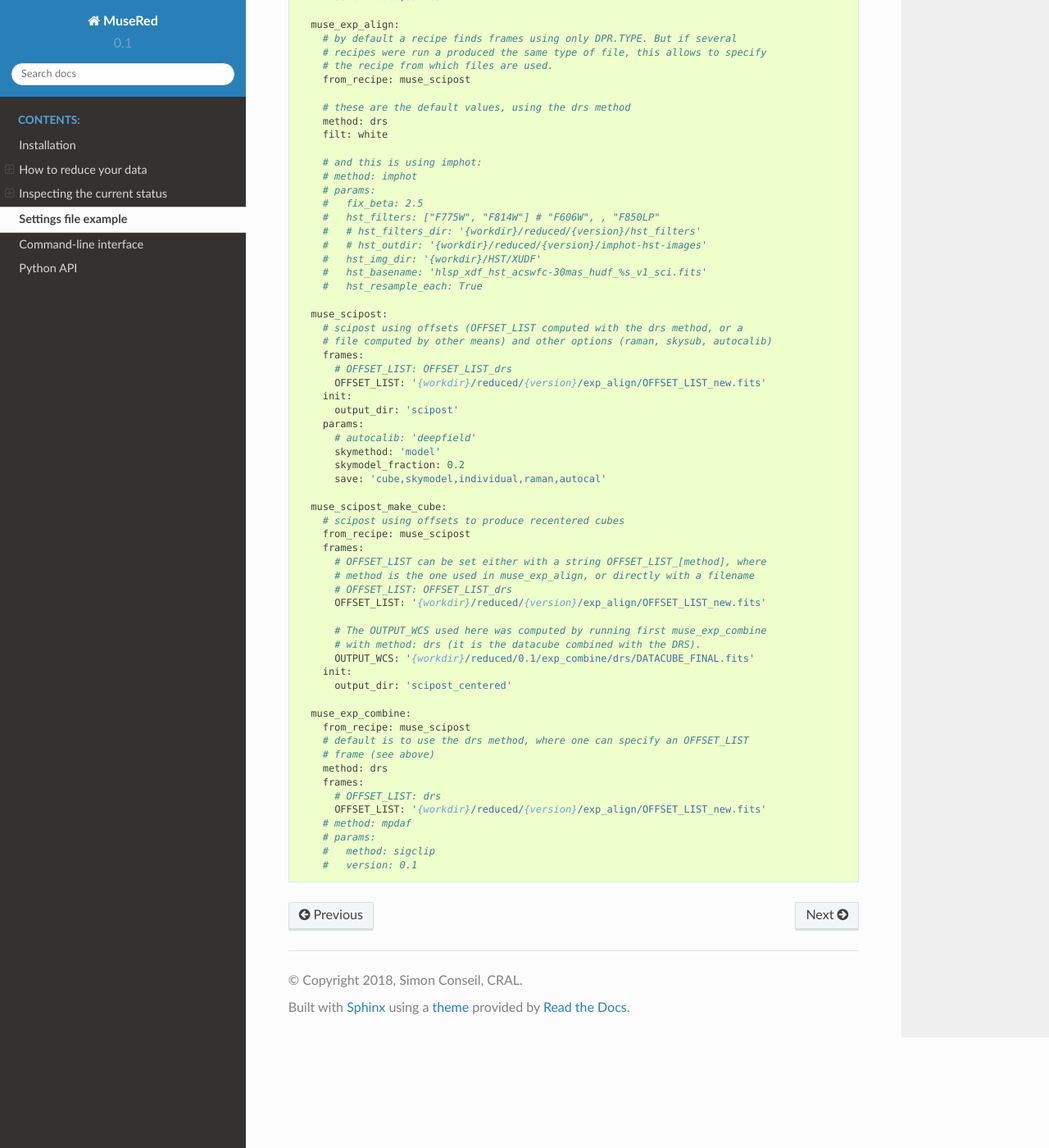
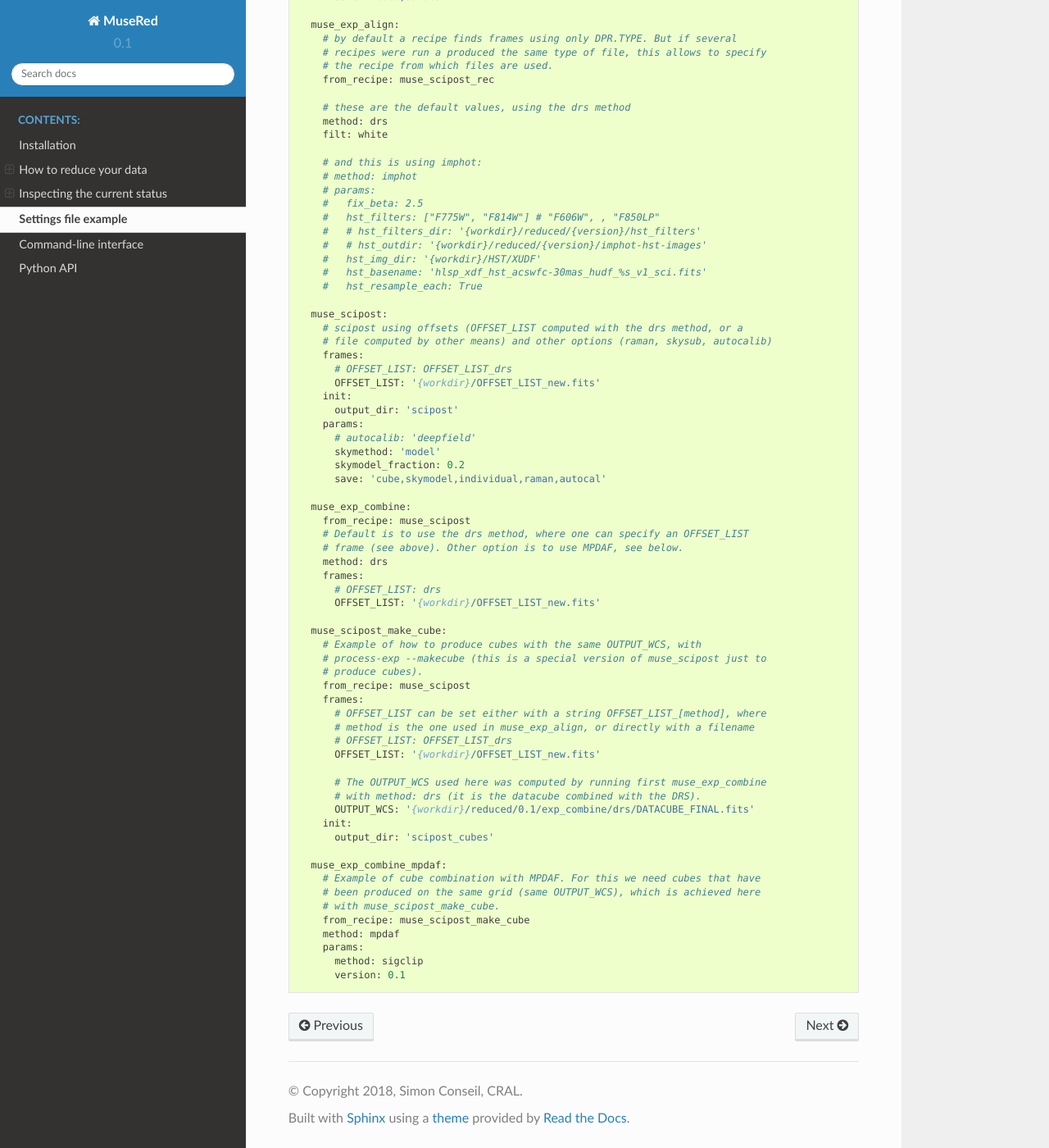
Before and after one commit to musevlt/musered, a Sphinx documentation site: the page built from docs/settings.rst, in a window 1280 px wide and 1400 px high, scrolled down 1893 px. Shown: the whole window at 82% size. Built offline with Sphinx 7.4.7 and the Read the Docs theme 2.0.0, drawn with Linux system fonts in a browser that asks for light colours.

Commit message:
Update example settings

```diff
--- a/docs/_static/settings.yml
+++ b/docs/_static/settings.yml
@@ -100,7 +100,7 @@ recipes:
     # by default a recipe finds frames using only DPR.TYPE. But if several
     # recipes were run a produced the same type of file, this allows to specify
     # the recipe from which files are used.
-    from_recipe: muse_scipost
+    from_recipe: muse_scipost_rec
 
     # these are the default values, using the drs method
     method: drs
@@ -122,7 +122,7 @@ recipes:
     # file computed by other means) and other options (raman, skysub, autocalib)
     frames:
       # OFFSET_LIST: OFFSET_LIST_drs
-      OFFSET_LIST: '{workdir}/reduced/{version}/exp_align/OFFSET_LIST_new.fits'
+      OFFSET_LIST: '{workdir}/OFFSET_LIST_new.fits'
     init:
       output_dir: 'scipost'
     params:
@@ -131,30 +131,38 @@ recipes:
       skymodel_fraction: 0.2
       save: 'cube,skymodel,individual,raman,autocal'
 
+  muse_exp_combine:
+    from_recipe: muse_scipost
+    # Default is to use the drs method, where one can specify an OFFSET_LIST
+    # frame (see above). Other option is to use MPDAF, see below.
+    method: drs
+    frames:
+      # OFFSET_LIST: drs
+      OFFSET_LIST: '{workdir}/OFFSET_LIST_new.fits'
+
   muse_scipost_make_cube:
-    # scipost using offsets to produce recentered cubes
+    # Example of how to produce cubes with the same OUTPUT_WCS, with
+    # process-exp --makecube (this is a special version of muse_scipost just to
+    # produce cubes).
     from_recipe: muse_scipost
     frames:
       # OFFSET_LIST can be set either with a string OFFSET_LIST_[method], where
       # method is the one used in muse_exp_align, or directly with a filename
       # OFFSET_LIST: OFFSET_LIST_drs
-      OFFSET_LIST: '{workdir}/reduced/{version}/exp_align/OFFSET_LIST_new.fits'
+      OFFSET_LIST: '{workdir}/OFFSET_LIST_new.fits'
 
       # The OUTPUT_WCS used here was computed by running first muse_exp_combine
       # with method: drs (it is the datacube combined with the DRS).
       OUTPUT_WCS: '{workdir}/reduced/0.1/exp_combine/drs/DATACUBE_FINAL.fits'
     init:
-      output_dir: 'scipost_centered'
+      output_dir: 'scipost_cubes'
 
-  muse_exp_combine:
-    from_recipe: muse_scipost
-    # default is to use the drs method, where one can specify an OFFSET_LIST
-    # frame (see above)
-    method: drs
-    frames:
-      # OFFSET_LIST: drs
-      OFFSET_LIST: '{workdir}/reduced/{version}/exp_align/OFFSET_LIST_new.fits'
-    # method: mpdaf
-    # params:
-    #   method: sigclip
-    #   version: 0.1
+  muse_exp_combine_mpdaf:
+    # Example of cube combination with MPDAF. For this we need cubes that have
+    # been produced on the same grid (same OUTPUT_WCS), which is achieved here
+    # with muse_scipost_make_cube.
+    from_recipe: muse_scipost_make_cube
+    method: mpdaf
+    params:
+      method: sigclip
+      version: 0.1
```
Also changed, not shown: 1 other file.
